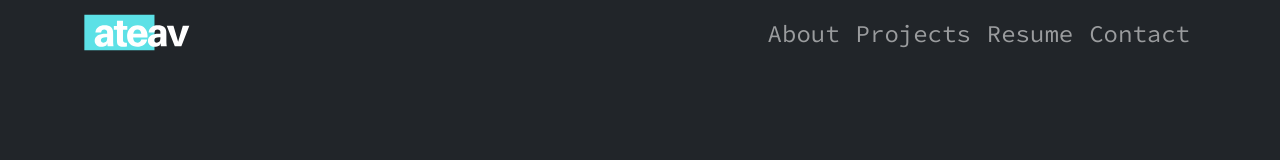
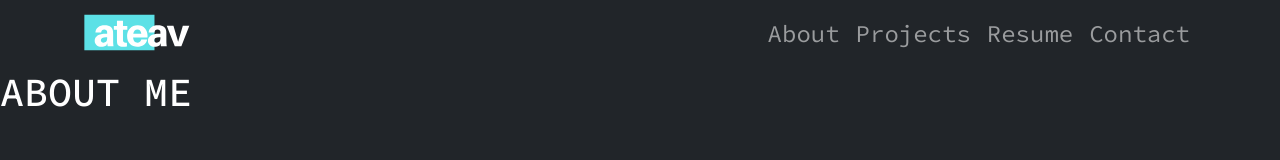
Before and after one commit to alexteav/alexteav.github.io, a plain HTML site: page index.html in a window 1280 px wide. Drawn offline with nearby package versions, Linux system fonts and the light colour scheme.

Commit message:
implemented navbar, started about section

```diff
--- a/css/styles.css
+++ b/css/styles.css
@@ -8,5 +8,11 @@
   font-size: x-large;
 }
 
-.navbar-toggler {
+.navbar-collapse {
+  text-align: right;
 }
+
+.section-header {
+  font-family: "Source Code Pro", monospace;
+  color: white;
+}
--- a/js/main.js
+++ b/js/main.js
@@ -0,0 +1,13 @@
+let src = document.getElementsByTagName("body")[0];
+let main = document.createElement("main");
+
+let section = document.createElement("section");
+//p.className = "bio";
+
+let about_h1 = document.createElement("h1");
+about_h1.textContent = `ABOUT ME`;
+about_h1.className = " section-header";
+section.appendChild(about_h1);
+
+main.appendChild(section);
+src.appendChild(main);
```
Also changed, not shown: index.html (+0 -2 lines).
